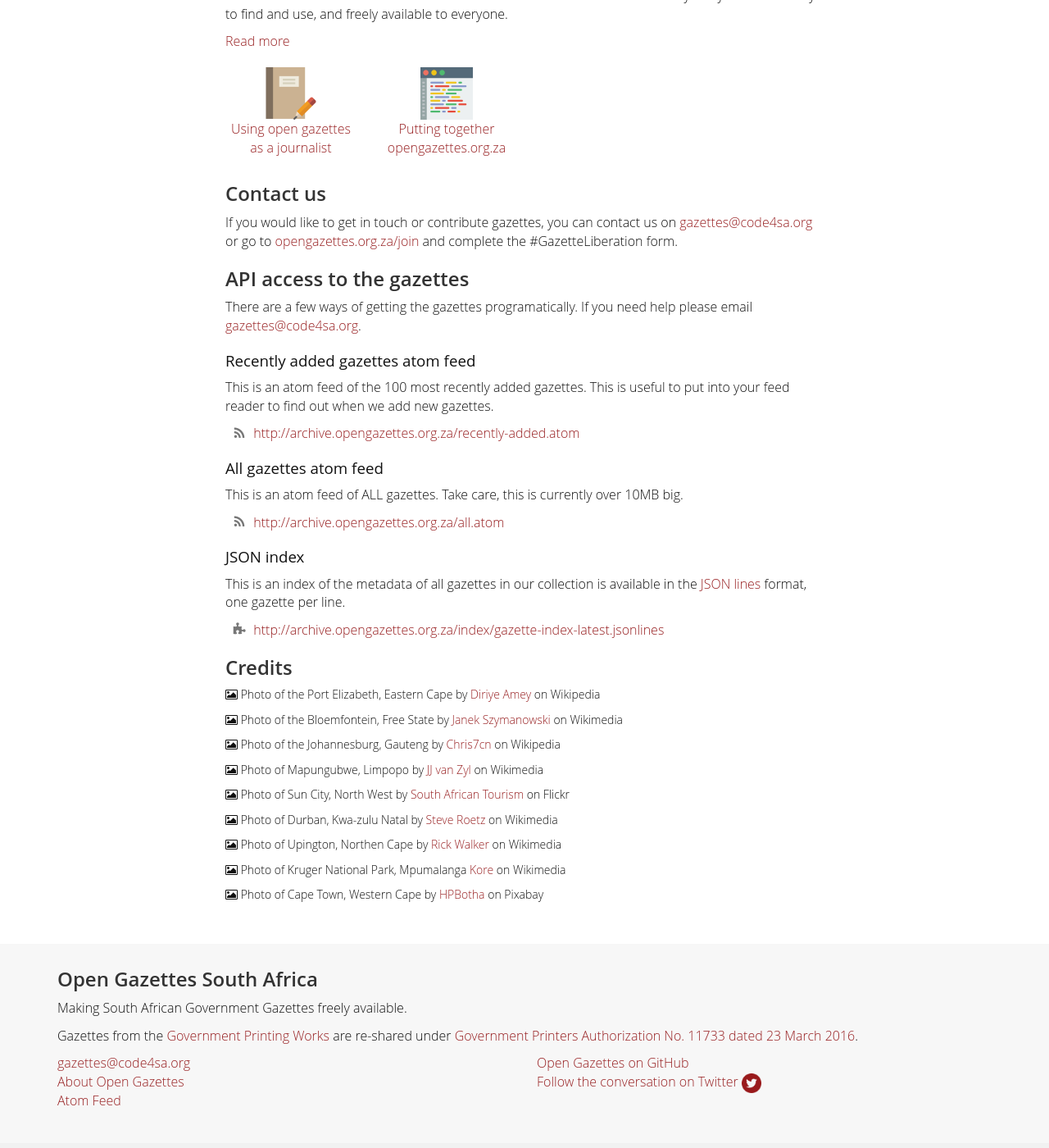
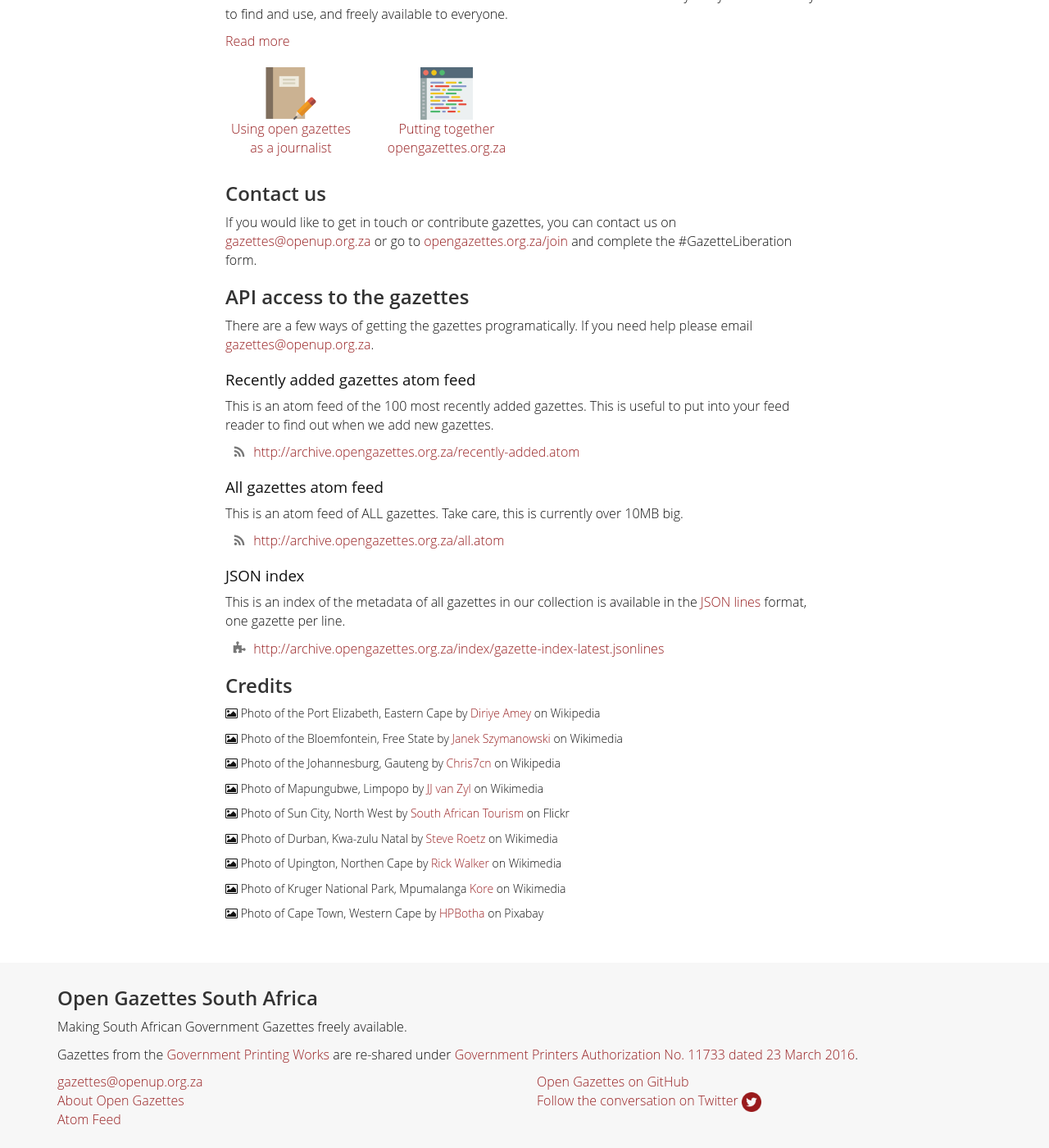
Before and after one commit to OpenUpSA/opengazettes, a Jekyll site: the page built from about.html, in a window 1280 px wide and 1400 px high, scrolled down 376 px. Shown: the whole window at 82% size. Built offline with Jekyll 4.4.1, drawn with Linux system fonts in a browser that asks for light colours.

Commit message:
gazettes@code4sa.org to gazettes@openup.org.za

```diff
--- a/_config.yml
+++ b/_config.yml
@@ -7,7 +7,7 @@
 
 # Site settings
 title: Open Gazettes South Africa
-email: gazettes@code4sa.org
+email: gazettes@openup.org.za
 url: https://opengazettes.org.za
 baseurl:
 description: Making South African Government Gazettes freely available.
--- a/_layouts/jurisdiction.html
+++ b/_layouts/jurisdiction.html
@@ -42,7 +42,7 @@
         </div>
 
         {% if page.jurisdiction == "ZA-FS" %}
-          <p>The Free State charges R11.70 for access to Free State Provincial Gazettes. We are working to find a way to keep providing access to current and historical gazettes for free. If you can help, please email us at <a href="mailto:gazettes@code4sa.org">gazettes@code4sa.org</a><br><br>If you think access to gazettes should be free for everyone, please email the Free State Premier at <a href="mailto:premier@premier.fs.gov.za?cc=secretar@fspremier.gov.za&bcc=reception@fspremier.gov.za">premier@premier.fs.gov.za, secretar@fspremier.gov.za, reception@fspremier.gov.za</a> and include the Gazettes office <a href="mailto:governmentgazette@fspremier.gov.za">governmentgazette@fspremier.gov.za</a></p>
+          <p>The Free State charges R11.70 for access to Free State Provincial Gazettes. We are working to find a way to keep providing access to current and historical gazettes for free. If you can help, please email us at <a href="mailto:gazettes@openup.org.za">gazettes@openup.org.za</a><br><br>If you think access to gazettes should be free for everyone, please email the Free State Premier at <a href="mailto:premier@premier.fs.gov.za?cc=secretar@fspremier.gov.za&bcc=reception@fspremier.gov.za">premier@premier.fs.gov.za, secretar@fspremier.gov.za, reception@fspremier.gov.za</a> and include the Gazettes office <a href="mailto:governmentgazette@fspremier.gov.za">governmentgazette@fspremier.gov.za</a></p>
         {% endif %}
       </div>
 
--- a/about.html
+++ b/about.html
@@ -47,13 +47,13 @@
 
   <section>
       <h2 id="contact-us">Contact us</h2>
-      <p>If you would like to get in touch or contribute gazettes, you can contact us on <a href="mailto:gazettes@code4sa.org"">gazettes@code4sa.org</a> or go to <a href="/join">opengazettes.org.za/join</a> and complete the #GazetteLiberation form.</p>
+      <p>If you would like to get in touch or contribute gazettes, you can contact us on <a href="mailto:gazettes@openup.org.za"">gazettes@openup.org.za</a> or go to <a href="/join">opengazettes.org.za/join</a> and complete the #GazetteLiberation form.</p>
   </section>
 
   <section>
       <h2>API access to the gazettes</h2>
 
-      <p>There are a few ways of getting the gazettes programatically. If you need help please email <a href="mailto:gazettes@code4sa.org">gazettes@code4sa.org</a>.</p>
+      <p>There are a few ways of getting the gazettes programatically. If you need help please email <a href="mailto:gazettes@openup.org.za">gazettes@openup.org.za</a>.</p>
 
       <h3>Recently added gazettes atom feed</h3>
 
```
